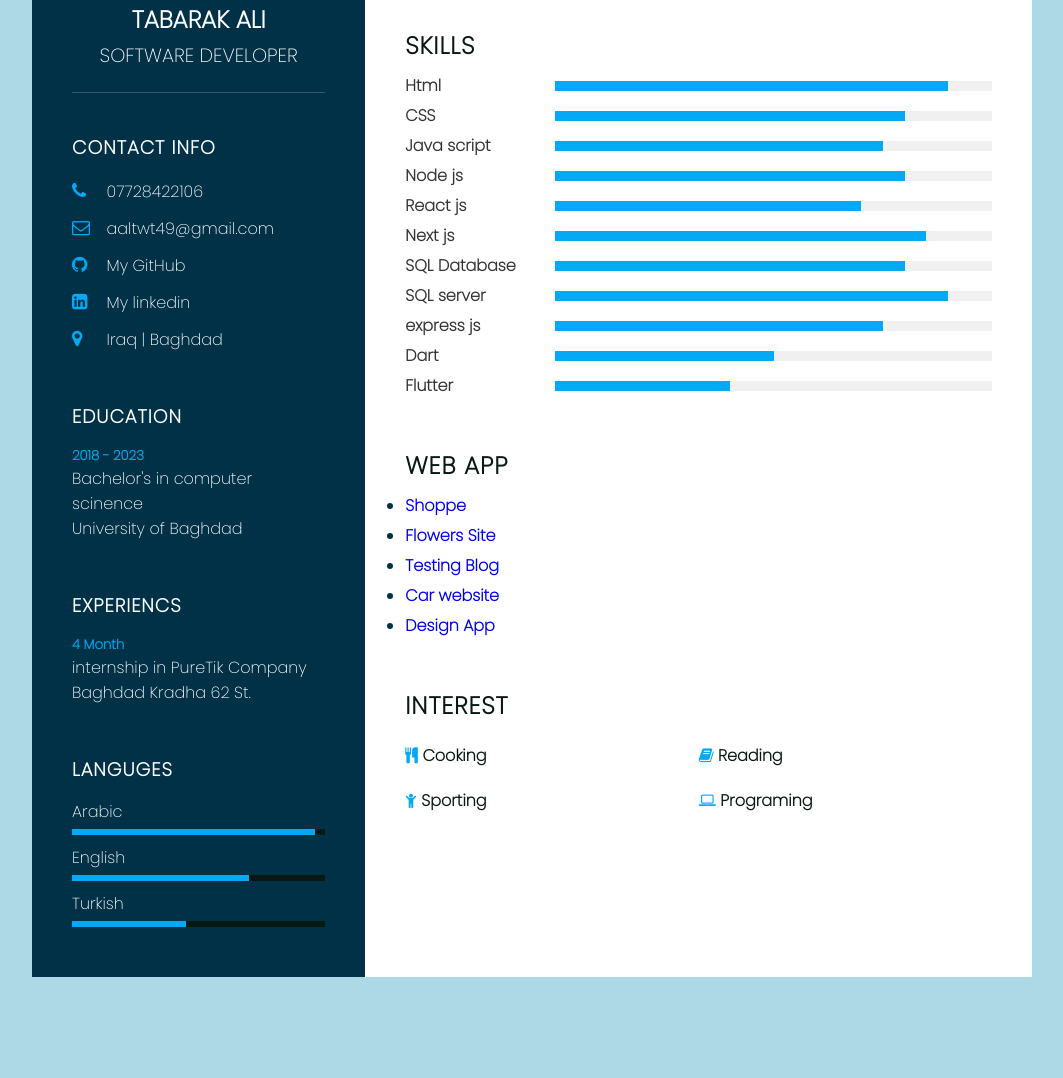
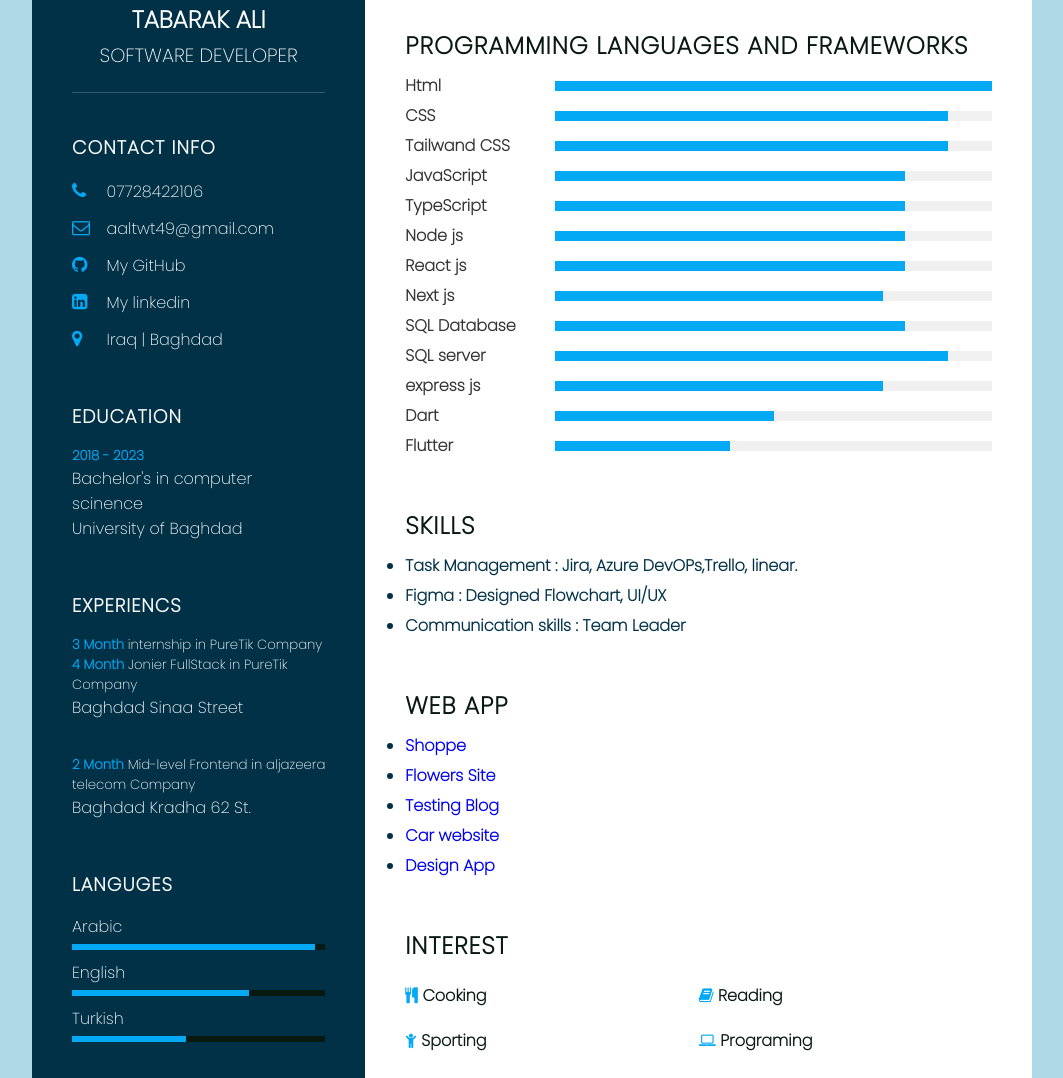
Before and after one commit to TabarakCodeCraft/cv-website, a plain HTML site: page index.html in a window 1280 px wide. Shown: the part 307-1385 px from the top of the page, without its empty margins (108-1171 px from the left). Before the commit the page ends 1334 px from the top, so only its background shows below. Drawn offline with Linux system fonts and the light colour scheme.

Commit message:
new update

```diff
--- a/index.html
+++ b/index.html
@@ -1,25 +1,28 @@
 <!DOCTYPE html>
 <html lang="en">
-
   <head>
-    <meta charset="UTF-8">
-    <meta name="viewport" content="width=device-width, initial-scale=1.0">
+    <meta charset="UTF-8" />
+    <meta name="viewport" content="width=device-width, initial-scale=1.0" />
     <title>CV Website</title>
-    <link rel="stylesheet" type="text/css" href="style.css">
-    <link rel="stylesheet" href="https://cdnjs.cloudflare.com/ajax/libs/font-awesome/4.7.0/css/font-awesome.css"
+    <link rel="stylesheet" type="text/css" href="style.css" />
+    <link
+      rel="stylesheet"
+      href="https://cdnjs.cloudflare.com/ajax/libs/font-awesome/4.7.0/css/font-awesome.css"
       integrity="sha512-5A8nwdMOWrSz20fDsjczgUidUBR8liPYU+WymTZP1lmY9G6Oc7HlZv156XqnsgNUzTyMefFTcsFH/tnJE/+xBg=="
-        crossorigin="anonymous" referrerpolicy="no-referrer" />
+      crossorigin="anonymous"
+      referrerpolicy="no-referrer"
+    />
   </head>
 
   <body>
-
     <div class="container">
       <div class="left_side">
         <div class="profileText">
           <div class="imgBx">
-                    <img src="me.jpeg">
+            <img src="me.jpeg" />
           </div>
-                <h2>Tabarak Ali<br>
+          <h2>
+            Tabarak Ali<br />
             <span>SoftWare Developer</span>
           </h2>
         </div>
@@ -27,25 +30,41 @@
           <h3 class="title">Contact Info</h3>
           <ul>
             <li>
-                        <span class="icon"><i class="fa fa-phone" aria-hidden="true"></i></span>
+              <span class="icon"
+                ><i class="fa fa-phone" aria-hidden="true"></i
+              ></span>
               <span class="text">07728422106</span>
             </li>
             <li>
-                        <span class="icon"><i class="fa fa-envelope-o" aria-hidden="true"></i></span>
+              <span class="icon"
+                ><i class="fa fa-envelope-o" aria-hidden="true"></i
+              ></span>
               <span class="text">aaltwt49@gmail.com</span>
             </li>
             <li>
-                        <span class="icon"><i class="fa fa-github" aria-hidden="true"></i></span>
-                        <a href="https://github.com/TabarakCodeCraft" style="text-decoration: none;"><span>My
-                                GitHub</span></a>
+              <span class="icon"
+                ><i class="fa fa-github" aria-hidden="true"></i
+              ></span>
+              <a
+                href="https://github.com/TabarakCodeCraft"
+                style="text-decoration: none"
+                ><span>My GitHub</span></a
+              >
             </li>
             <li>
-                        <span class="icon"><i class="fa fa-linkedin-square" aria-hidden="true"></i></span>
-                        <a href="https://www.linkedin.com/in/tabarak-ali-star/" style="text-decoration: none;"><span
-                                class="text">My linkedin</span></a>
+              <span class="icon"
+                ><i class="fa fa-linkedin-square" aria-hidden="true"></i
+              ></span>
+              <a
+                href="https://www.linkedin.com/in/tabarak-ali-star/"
+                style="text-decoration: none"
+                ><span class="text">My linkedin</span></a
+              >
             </li>
             <li>
-                        <span class="icon"><i class="fa fa-map-marker" aria-hidden="true"></i></span>
+              <span class="icon"
+                ><i class="fa fa-map-marker" aria-hidden="true"></i
+              ></span>
               <span class="text">Iraq | Baghdad</span>
             </li>
           </ul>
@@ -66,11 +85,18 @@
           <h3 class="title">Experiencs</h3>
           <ul>
             <li>
-                        <h5>4 Month</h5>
-                        <h4>internship in PureTik Company</h4>
+              <h5>3 Month <span>internship in PureTik Company</span></h5>
+              <h5>4 Month <span>Jonier FullStack in PureTik Company</span></h5>
+              <h4>Baghdad Sinaa Street</h4>
+              <br/>
+            </li>
+            <li>
+              <h5>
+                2 Month
+                <span>Mid-level Frontend in aljazeera telecom Company</span>
                 <h4>Baghdad Kradha 62 St.</h4>
+              </h5>
             </li>
-                    <li></li>
           </ul>
         </div>
         <div class="contactInfo languag">
@@ -79,19 +105,19 @@
             <li>
               <span class="text">Arabic</span>
               <span class="percent">
-                            <div style="width: 96%;"></div>
+                <div style="width: 96%"></div>
               </span>
             </li>
             <li>
               <span class="text">English</span>
               <span class="percent">
-                            <div style="width: 70%;"></div>
+                <div style="width: 70%"></div>
               </span>
             </li>
             <li>
               <span class="text">Turkish</span>
               <span class="percent">
-                            <div style="width: 45%;"></div>
+                <div style="width: 45%"></div>
               </span>
             </li>
           </ul>
@@ -99,100 +125,155 @@
       </div>
       <!-- end of left side to here -->
 
-
       <div class="right_side">
         <div class="about">
           <h2 class="title2">Profile</h2>
-                <p>I am a graduate of computer science.
-                    I consider myself a people person
-                    Responsible and organized.<br /><br /> I love self-learning in programming in particular, and I am
-                    looking forward to my work in full-stack web programming or solving software problems. I consider
-                    Freelance, but I am now free to work full-time.</p>
+          <p>
+            I am a graduate of computer science. I consider myself a people
+            person Responsible and organized.<br /><br />
+            I love self-learning in programming in particular, and I am looking
+            forward to my work in full-stack web programming or solving software
+            problems. I consider Freelance, but I am now free to work full-time.
+          </p>
         </div>
         <div class="about skills">
-                <h2 class="title2">Skills</h2>
+          <h2 class="title2">Programming languages and frameworks</h2>
           <div class="box">
             <h4>Html</h4>
             <div class="percent">
-                        <div style="width: 90%;"></div>
+              <div style="width: 100%"></div>
             </div>
           </div>
+
           <div class="box">
             <h4>CSS</h4>
             <div class="percent">
-                        <div style="width: 80%;"></div>
+              <div style="width: 90%"></div>
             </div>
           </div>
+
           <div class="box">
-                    <h4>Java script</h4>
+            <h4>Tailwand CSS</h4>
             <div class="percent">
-                        <div style="width: 75%;"></div>
+              <div style="width: 90%"></div>
             </div>
           </div>
+
+
+          <div class="box">
+            <h4>JavaScript</h4>
+            <div class="percent">
+              <div style="width: 80%"></div>
+            </div>
+          </div>
+
+          <div class="box">
+            <h4>TypeScript</h4>
+            <div class="percent">
+              <div style="width: 80%"></div>
+            </div>
+          </div>
+
           <div class="box">
             <h4>Node js</h4>
             <div class="percent">
-                        <div style="width: 80%;"></div>
+              <div style="width: 80%"></div>
             </div>
           </div>
+
           <div class="box">
             <h4>React js</h4>
             <div class="percent">
-                        <div style="width: 70%;"></div>
+              <div style="width: 80%"></div>
             </div>
           </div>
+
           <div class="box">
             <h4>Next js</h4>
             <div class="percent">
-                        <div style="width: 85%;"></div>
+              <div style="width: 75%"></div>
             </div>
           </div>
+
           <div class="box">
             <h4>SQL Database</h4>
             <div class="percent">
-                        <div style="width: 80%;"></div>
+              <div style="width: 80%"></div>
             </div>
           </div>
           <div class="box">
             <h4>SQL server</h4>
             <div class="percent">
-                        <div style="width: 90%;"></div>
+              <div style="width: 90%"></div>
             </div>
           </div>
           <div class="box">
             <h4>express js</h4>
             <div class="percent">
-                        <div style="width: 75%;"></div>
+              <div style="width: 75%"></div>
             </div>
           </div>
           <div class="box">
             <h4>Dart</h4>
             <div class="percent">
-                        <div style="width: 50%;"></div>
+              <div style="width: 50%"></div>
             </div>
           </div>
           <div class="box">
             <h4>Flutter</h4>
             <div class="percent">
-                        <div style="width: 40%;"></div>
+              <div style="width: 40%"></div>
             </div>
           </div>
+        </div>
+
+        <div class="about projects">
+            <h2 class="title2">Skills</h2>
+            <ul><li>
+                Task Management : Jira, Azure DevOPs,Trello, linear.
+            </li>
+        <li>Figma : Designed Flowchart, UI/UX</li>
+        <li>Communication skills : Team Leader</li>
+        </ul>
         </div>
         <div class="about projects">
           <h2 class="title2">Web App</h2>
           <ul>
-                    <li><a href="https://strong-task-by-toto.netlify.app/" style="text-decoration: none;">Shoppe</a>
+            <li>
+              <a
+                href="https://strong-task-by-toto.netlify.app/"
+                style="text-decoration: none"
+                >Shoppe</a
+              >
             </li>
-                    <li><a href="https://design-flowers-website.netlify.app/" style="text-decoration: none;">Flowers
-                            Site</a></li>
-                    <li><a href="https://joyful-griffin-424098.netlify.app/" style="text-decoration: none;">Testing
-                            Blog</a>
+            <li>
+              <a
+                href="https://design-flowers-website.netlify.app/"
+                style="text-decoration: none"
+                >Flowers Site</a
+              >
             </li>
-                    <li><a href="  https://car-lover-bytota.netlify.app/" style="text-decoration: none;">Car website</a>
+            <li>
+              <a
+                href="https://joyful-griffin-424098.netlify.app/"
+                style="text-decoration: none"
+                >Testing Blog</a
+              >
             </li>
-                    <li><a href="  https://toto-cars-lover.netlify.app/" style="text-decoration: none;">Design App</a>
+            <li>
+              <a
+                href="  https://car-lover-bytota.netlify.app/"
+                style="text-decoration: none"
+                >Car website</a
+              >
             </li>
-
+            <li>
+              <a
+                href="  https://toto-cars-lover.netlify.app/"
+                style="text-decoration: none"
+                >Design App</a
+              >
+            </li>
           </ul>
         </div>
 
@@ -208,5 +289,4 @@
       </div>
     </div>
   </body>
-
 </html>
```
Lines whose indentation alone changed are shown as unchanged.
